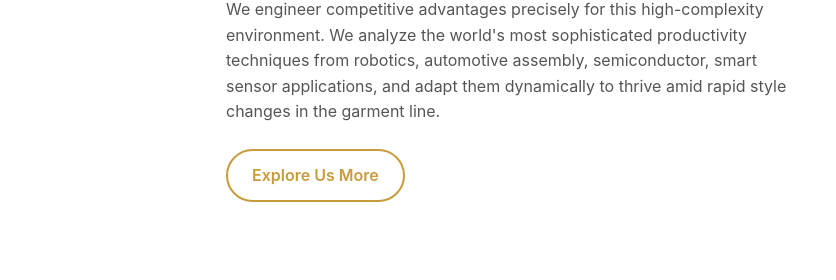
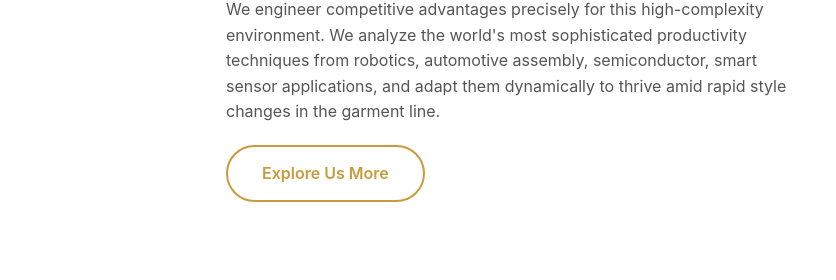
Before and after one commit to dev7isss/igaitconsulting, a plain HTML site: page index.html in a window 1280 px wide. Shown: the part 1391-1671 px from the top of the page, 444-1280 px from the left. Drawn offline with Linux system fonts and the light colour scheme.

Commit message:
Update index.html

```diff
--- a/index.html
+++ b/index.html
@@ -273,8 +273,8 @@ html, body {
 
 .btn-outline {
   display: inline-block;
-  margin-top: 24px;
-  padding: 12px 24px;
+  margin-top: 20px;
+  padding: 14px 34px;
   border: 2px solid var(--accent);
   border-radius: 40px;
   color: var(--accent);
```
